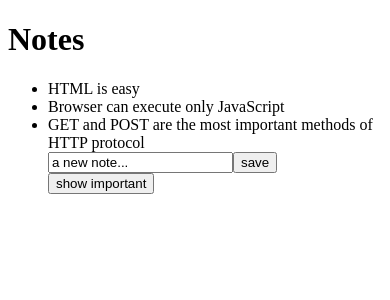
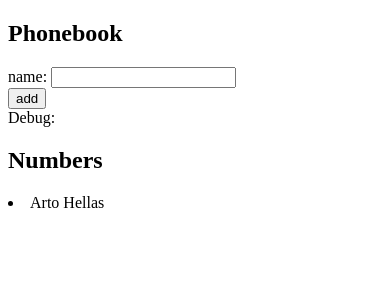
Before and after one commit to Nelman25/fullstackopen, a React (Vite) app in the folder part2/phonebook/: page / in a window 390 px wide. Shown: the top 300 px of the page. Built offline with nearby package versions, Linux system fonts and the light colour scheme.

Commit message:
2.6: The Phonebook Step 1 done

```diff
--- a/part2/phonebook/src/App.jsx
+++ b/part2/phonebook/src/App.jsx
@@ -1,58 +1,39 @@
-/* eslint-disable react/prop-types */
 /* eslint-disable no-unused-vars */
 import { useState } from "react";
-import Note from "./component/Note";
 
-const App = (props) => {
-    const [notes, setNotes] = useState(props.notes);
-    const [newNote, setNewNote] = useState("a new note...");
-    const [showAll, setShowAll] = useState(true);
+const App = () => {
+    const [persons, setPersons] = useState([{ name: "Arto Hellas" }]);
+    const [newName, setNewName] = useState("");
 
-    const addNote = (e) => {
+    const addPerson = (e) => {
         e.preventDefault();
-        console.log("Button clicked ", e.target);
-
-        const noteObject = {
-            content: newNote,
-            important: Math.random() > 0.5,
-            id: notes.length + 1,
+        const newPerson = {
+            name: newName,
         };
-        if (noteObject.content !== "") {
-            setNotes(notes.concat(noteObject));
-            setNewNote("");
-        }
-
-        console.log(notes);
+        setPersons(persons.concat(newPerson));
+        setNewName("");
     };
 
-    const handleNoteChange = (e) => {
-        console.log(e.target.value);
-        setNewNote(e.target.value);
+    const handleNameChange = (e) => {
+        setNewName(e.target.value);
     };
-
-    const notesToShow = showAll
-        ? notes
-        : notes.filter((note) => note.important === true);
 
     return (
         <div>
-            <h1>Notes</h1>
-            <ul>
-                {notesToShow.map((note) => (
-                    <Note key={note.id} note={note.content} />
-                ))}
-                <form onSubmit={addNote}>
-                    <input
-                        type="text"
-                        value={newNote}
-                        onChange={handleNoteChange}
-                    />
-                    <button type="submit">save</button>
-                </form>
-                <button onClick={() => setShowAll(!showAll)}>
-                    show {showAll ? "important" : "all"}
-                </button>
-            </ul>
+            <h2>Phonebook</h2>
+            <form onSubmit={addPerson}>
+                <div>
+                    name: <input value={newName} onChange={handleNameChange} />
+                </div>
+                <div>
+                    <button type="submit">add</button>
+                </div>
+            </form>
+            <div>Debug: {newName}</div>
+            <h2>Numbers</h2>
+            {persons.map((person) => (
+                <li key={person.name}>{person.name}</li>
+            ))}
         </div>
     );
 };
--- a/part2/phonebook/src/main.jsx
+++ b/part2/phonebook/src/main.jsx
@@ -2,24 +2,4 @@
 
 import App from "./App";
 
-const notes = [
-    {
-        id: 1,
-        content: "HTML is easy",
-        important: true,
-    },
-    {
-        id: 2,
-        content: "Browser can execute only JavaScript",
-        important: false,
-    },
-    {
-        id: 3,
-        content: "GET and POST are the most important methods of HTTP protocol",
-        important: true,
-    },
-];
-
-ReactDOM.createRoot(document.getElementById("root")).render(
-    <App notes={notes} />
-);
+ReactDOM.createRoot(document.getElementById("root")).render(<App />);
```
